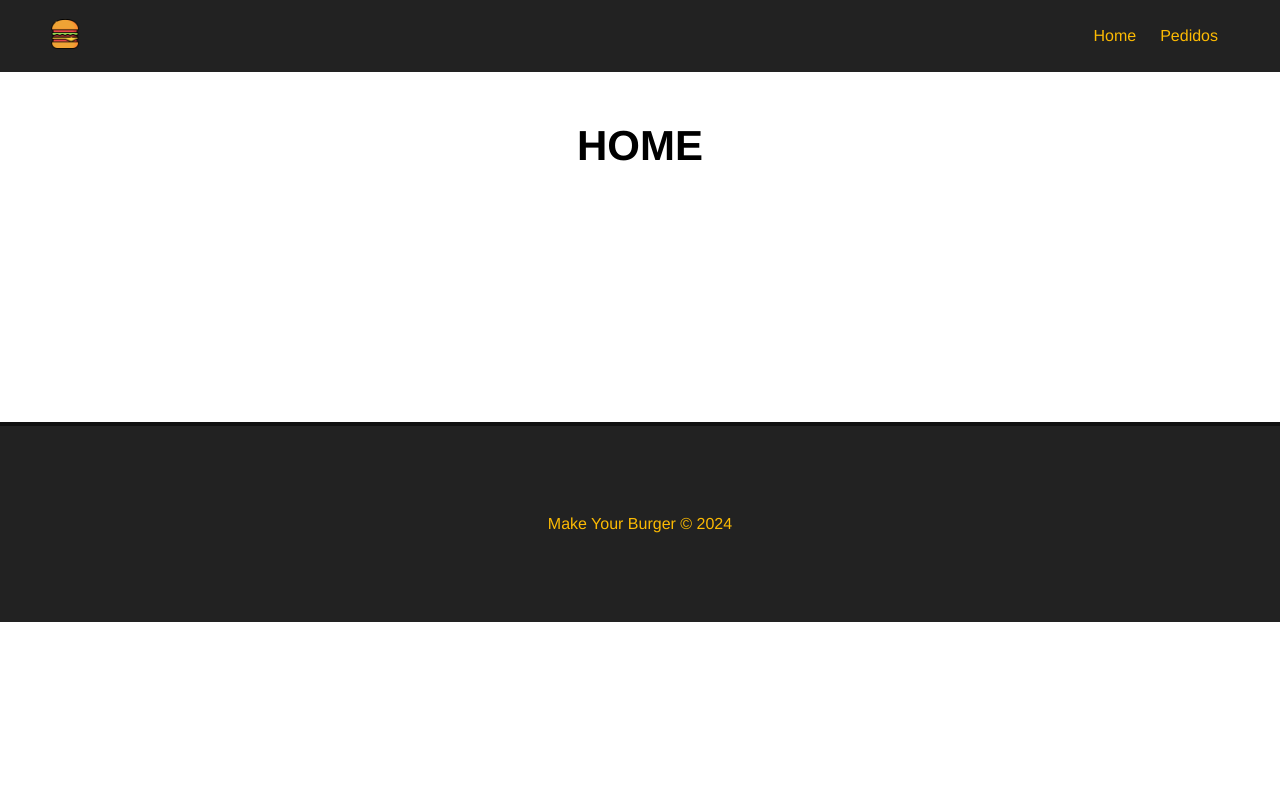
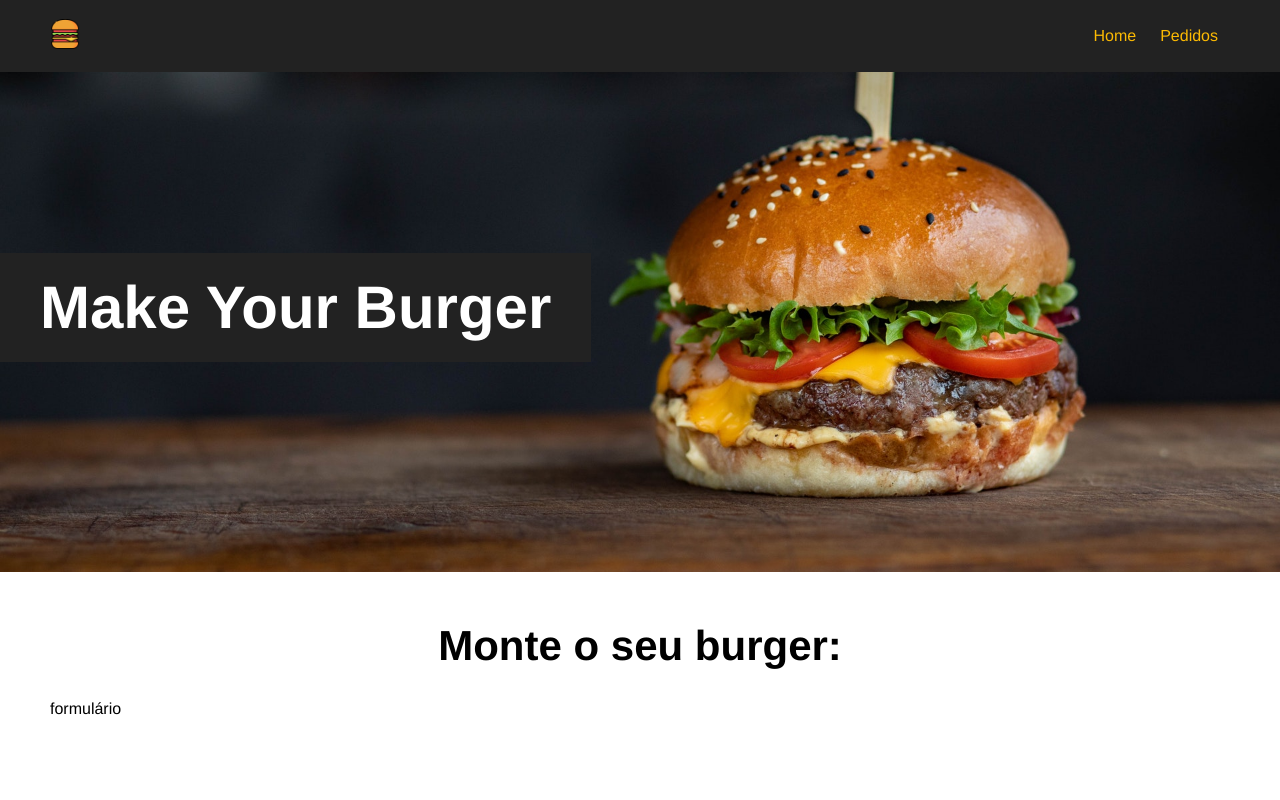
Before and after one commit to Wellyson-Lopes/burger_place, a Vue app: page / in a window 1280 px wide. Shown: the top 800 px of the page. Built offline with nearby package versions, Linux system fonts and the light colour scheme.

Commit message:
Cria Banner

```diff
--- /dev/null
+++ b/src/components/Banner.vue
@@ -0,0 +1,30 @@
+<template>
+  <div id="main-banner">
+    <h1>Make Your Burger</h1>
+  </div>
+</template>
+<script>
+export default {
+  name: "Banner"
+
+}
+</script>
+<style scoped>
+#main-banner {
+  background-image: url('/public/img/burger.jpg');
+  background-position: 0 -250px;
+  background-size: cover;
+  height: 500px;
+  display: flex;
+  align-items: center;
+  justify-content: flex-start;
+}
+
+#main-banner h1 {
+  color: #FFF;
+  text-align: center;
+  font-size: 60px;
+  background-color: #222;
+  padding: 20px 40px;
+}
+</style>
--- a/src/router/index.js
+++ b/src/router/index.js
@@ -1,11 +1,11 @@
 import { createRouter, createWebHistory } from 'vue-router'
-import HomeView from '../views/HomeView.vue'
+import Home from '../views/Home.vue'
 
 const routes = [
   {
     path: '/',
     name: 'home',
-    component: HomeView
+    component: Home
   },
   {
     path: '/pedidos',
--- /dev/null
+++ b/src/views/Home.vue
@@ -0,0 +1,17 @@
+<template>
+  <Banner />
+  <div class="main-container">
+    <h1>Monte o seu burger:</h1>
+    <p>formulário</p>
+  </div>
+</template>
+
+<script>
+import Banner from '../components/Banner.vue';
+export default {
+  name: 'Home',
+  components: {
+    Banner
+  }
+}
+</script>
--- a/src/views/HomeView.vue
+++ /dev/null
@@ -1,14 +0,0 @@
-<template>
-  <div class="main-container">
-    <h1>HOME</h1>
-  </div>
-</template>
-
-<script>
-// @ is an alias to /src
-
-export default {
-  name: 'HomeView',
-
-}
-</script>
```
